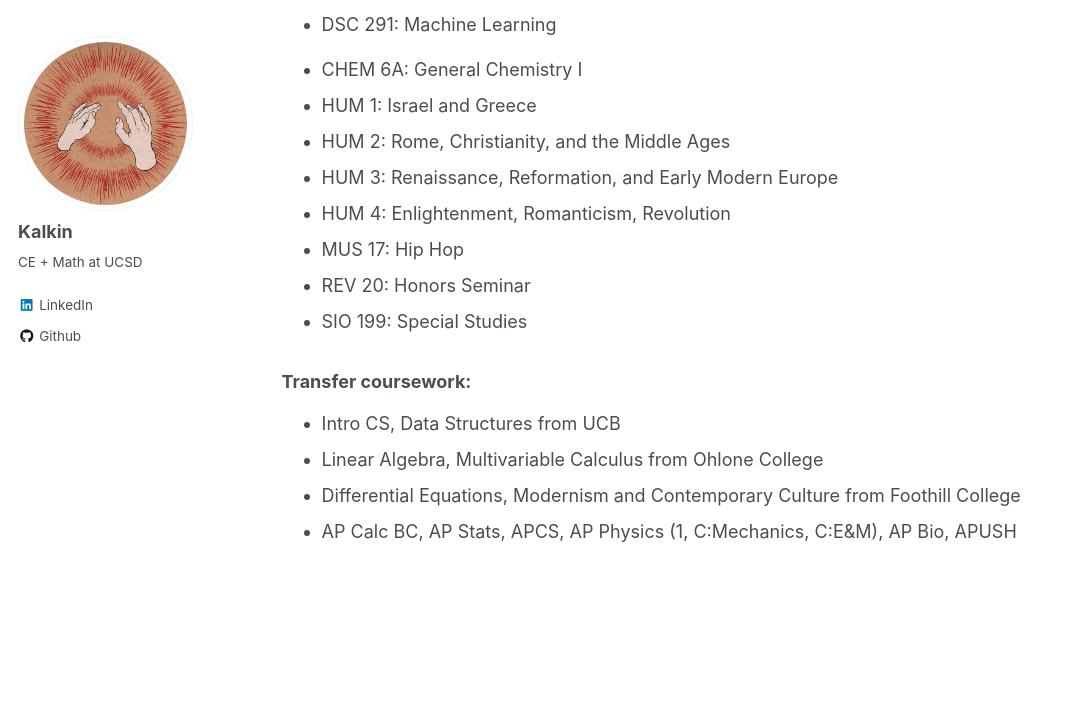
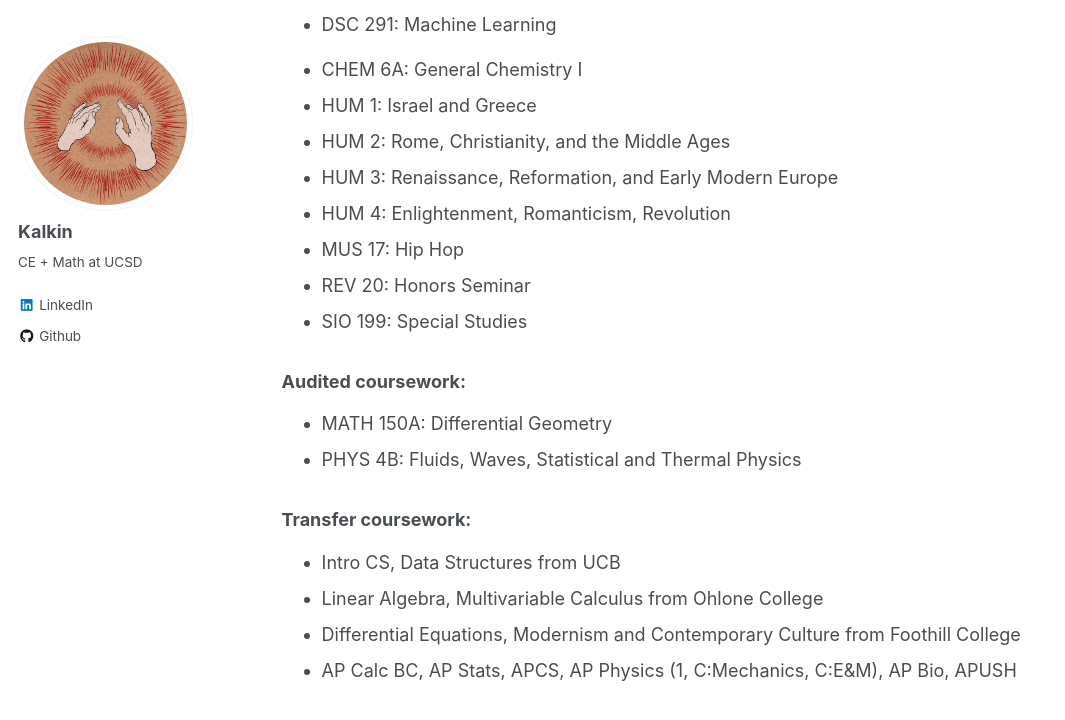
Before and after one commit to kalkulator413/kalkulator413.github.io, a Jekyll site: the page built from _pages/courses.md, in a window 1280 px wide and 900 px high, scrolled down 1534 px. Shown: the top 720 px of the window, without its empty margins (0-1065 px from the left). Built offline with Jekyll 4.4.1, drawn with Linux system fonts in a browser that asks for light colours.

Commit message:
added audited coursework

```diff
--- a/_pages/courses.md
+++ b/_pages/courses.md
@@ -67,6 +67,12 @@ author_profile: true
 
 <!-- -->
 
+### Audited coursework:
+- MATH 150A: Differential Geometry
+- PHYS 4B: Fluids, Waves, Statistical and Thermal Physics
+
+<!-- -->
+
 ### Transfer coursework:
 
 - Intro CS, Data Structures from UCB
```
